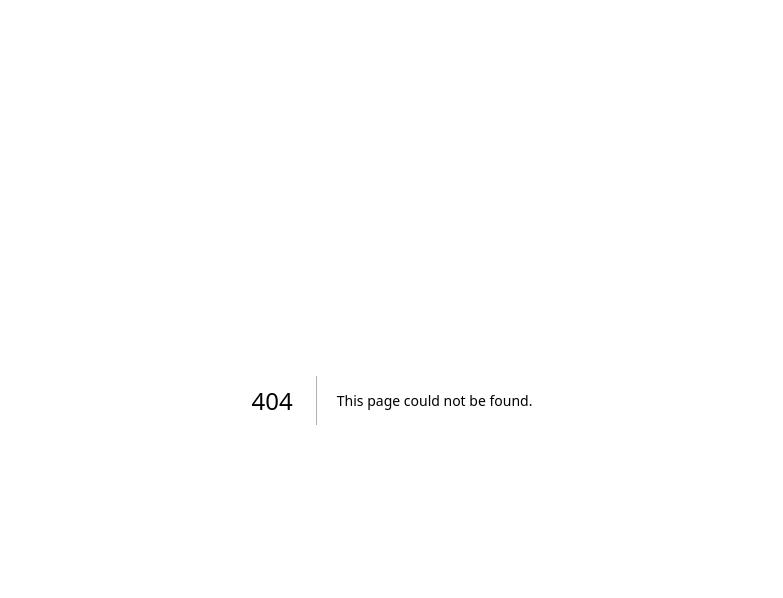
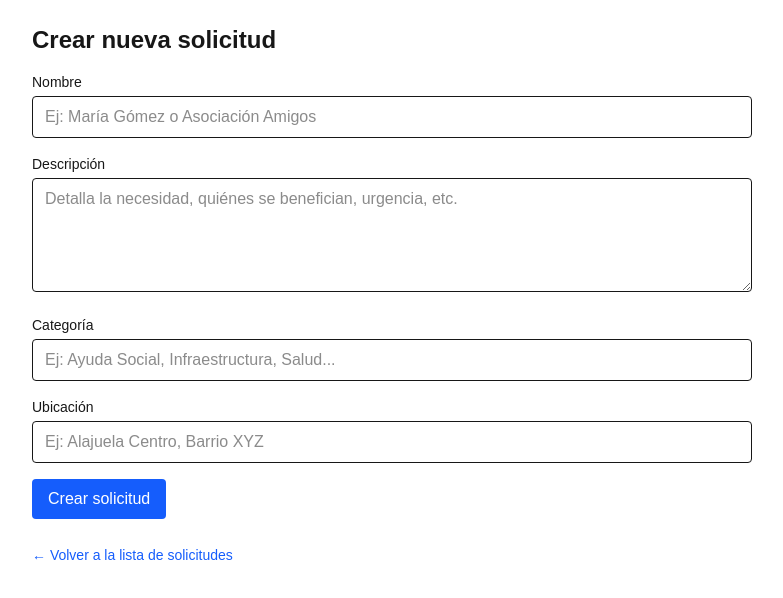
Before and after one commit to marcosromanv00/portfolio-demo-saas-red-comunitaria, a Next.js app: page /new-request in a window 1280 px wide. Before the commit this address had no page. Shown: the top 598 px of the page, without its empty margins (248-1031 px from the left). Built offline with nearby package versions, Linux system fonts and the light colour scheme; no server answers.

Commit message:
CRUD: Create

```diff
--- /dev/null
+++ b/src/pages/new-request.js
@@ -0,0 +1,183 @@
+// src/pages/new-request.js
+
+// Importamos React y hooks que vamos a usar.
+import { useState } from "react";
+// useRouter nos permite navegar programáticamente dentro de Next.js (Pages Router).
+import { useRouter } from "next/router";
+// Importamos el cliente de Supabase que creaste en src/supabaseClient.js
+import { supabase } from "../supabaseClient";
+
+/**
+ * Componente de la página /new-request
+ * Aquí definimos el formulario para crear una nueva solicitud (community_request).
+ */
+export default function NewRequest() {
+  // --- Estados locales del componente ---
+  // Campos del formulario
+  const [name, setName] = useState(""); // nombre de la persona/organización
+  const [description, setDescription] = useState(""); // descripción de la solicitud
+  const [category, setCategory] = useState(""); // categoría (ej. "Ayuda Social")
+  const [location, setLocation] = useState(""); // ubicación (ej. "Alajuela Centro")
+
+  // Estados para controlar UX
+  const [loading, setLoading] = useState(false); // true mientras se hace la petición
+  const [message, setMessage] = useState(null); // mensaje de éxito o error
+  const [error, setError] = useState(null); // mensaje de error específico
+
+  // Hook de Next.js para redirigir después de crear la solicitud
+  const router = useRouter();
+
+  /**
+   * handleSubmit: función que se ejecuta al enviar el formulario.
+   * - valida datos mínimos
+   * - llama a supabase.from('community_requests').insert(...)
+   * - gestiona estados de loading / message / error
+   * - redirige a /requests después de crear con éxito (breve delay)
+   */
+  const handleSubmit = async (e) => {
+    e.preventDefault(); // prevenimos el comportamiento por defecto del form
+    setMessage(null);
+    setError(null);
+
+    // --- Validaciones simples en cliente ---
+    if (!name.trim() || !description.trim() || !category.trim() || !location.trim()) {
+      setError("Por favor completa todos los campos antes de enviar.");
+      return;
+    }
+
+    setLoading(true);
+
+    try {
+      // Llamada a Supabase para insertar un nuevo registro.
+      // Insertamos un array con un objeto (Supabase acepta arrays para insert múltiple).
+      const { data, error: sbError } = await supabase
+        .from("community_requests")
+        .insert([
+          {
+            name: name.trim(),
+            description: description.trim(),
+            category: category.trim(),
+            location: location.trim(),
+            // status y created_at se manejan por defecto desde la BD,
+            // por eso NO los incluimos aquí.
+          },
+        ])
+        .select(); // .select() devuelve el registro insertado (útil para confirmar)
+
+      // Manejo de error devuelto por Supabase
+      if (sbError) {
+        console.error("Supabase insert error:", sbError);
+        setError("No se pudo crear la solicitud: " + sbError.message);
+        setLoading(false);
+        return;
+      }
+
+      // Si llegamos aquí, la inserción fue exitosa.
+      setMessage("✅ Solicitud creada correctamente.");
+      setLoading(false);
+
+      // Opcional: limpiar formulario
+      setName("");
+      setDescription("");
+      setCategory("");
+      setLocation("");
+
+      // Redirigir al listado de solicitudes después de 900ms, para que el usuario
+      // pueda leer el mensaje de éxito. Puedes ajustar o eliminar este delay.
+      setTimeout(() => {
+        router.push("/requests");
+      }, 900);
+    } catch (err) {
+      // Capturamos errores inesperados (network, etc.)
+      console.error("Error inesperado:", err);
+      setError("Ocurrió un error inesperado. Revisa la consola.");
+      setLoading(false);
+    }
+  };
+
+  // --- Render del formulario ---
+  return (
+    <div className="max-w-3xl mx-auto p-6">
+      {/* Título */}
+      <h1 className="text-2xl font-bold mb-4">Crear nueva solicitud</h1>
+
+      {/* Mensajes de estado */}
+      {error && <p className="mb-4 text-red-600">❌ {error}</p>}
+      {message && <p className="mb-4 text-green-600">{message}</p>}
+
+      {/* Formulario */}
+      <form onSubmit={handleSubmit} className="space-y-4">
+        {/* Nombre */}
+        <div>
+          <label className="block text-sm font-medium mb-1">Nombre</label>
+          <input
+            type="text"
+            value={name}
+            onChange={(e) => setName(e.target.value)}
+            placeholder="Ej: María Gómez o Asociación Amigos"
+            className="w-full rounded border px-3 py-2 focus:outline-none focus:ring-2 focus:ring-blue-400"
+            required
+          />
+        </div>
+
+        {/* Descripción */}
+        <div>
+          <label className="block text-sm font-medium mb-1">Descripción</label>
+          <textarea
+            value={description}
+            onChange={(e) => setDescription(e.target.value)}
+            placeholder="Detalla la necesidad, quiénes se benefician, urgencia, etc."
+            rows="4"
+            className="w-full rounded border px-3 py-2 focus:outline-none focus:ring-2 focus:ring-blue-400"
+            required
+          />
+        </div>
+
+        {/* Categoría */}
+        <div>
+          <label className="block text-sm font-medium mb-1">Categoría</label>
+          {/* Podrías cambiar esto por un select con opciones predefinidas */}
+          <input
+            type="text"
+            value={category}
+            onChange={(e) => setCategory(e.target.value)}
+            placeholder="Ej: Ayuda Social, Infraestructura, Salud..."
+            className="w-full rounded border px-3 py-2 focus:outline-none focus:ring-2 focus:ring-blue-400"
+            required
+          />
+        </div>
+
+        {/* Ubicación */}
+        <div>
+          <label className="block text-sm font-medium mb-1">Ubicación</label>
+          <input
+            type="text"
+            value={location}
+            onChange={(e) => setLocation(e.target.value)}
+            placeholder="Ej: Alajuela Centro, Barrio XYZ"
+            className="w-full rounded border px-3 py-2 focus:outline-none focus:ring-2 focus:ring-blue-400"
+            required
+          />
+        </div>
+
+        {/* Botón de envío */}
+        <div>
+          <button
+            type="submit"
+            disabled={loading}
+            className="inline-flex items-center px-4 py-2 rounded bg-blue-600 text-white hover:bg-blue-700 disabled:opacity-60"
+          >
+            {loading ? "Guardando..." : "Crear solicitud"}
+          </button>
+        </div>
+      </form>
+
+      {/* Nota: puedes añadir enlaces rápidos */}
+      <div className="mt-6">
+        <a href="/requests" className="text-sm text-blue-600 hover:underline">
+          ← Volver a la lista de solicitudes
+        </a>
+      </div>
+    </div>
+  );
+}
```
